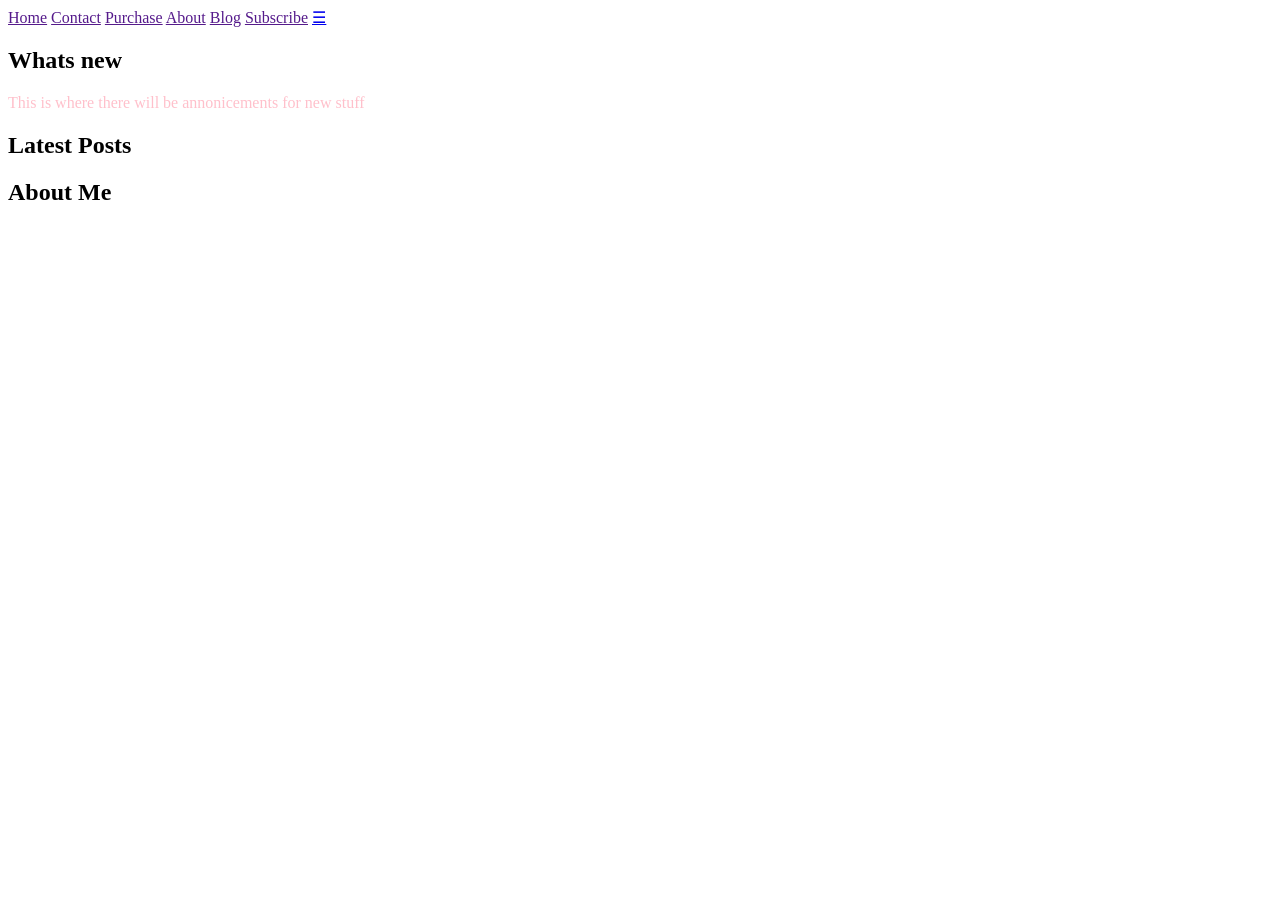
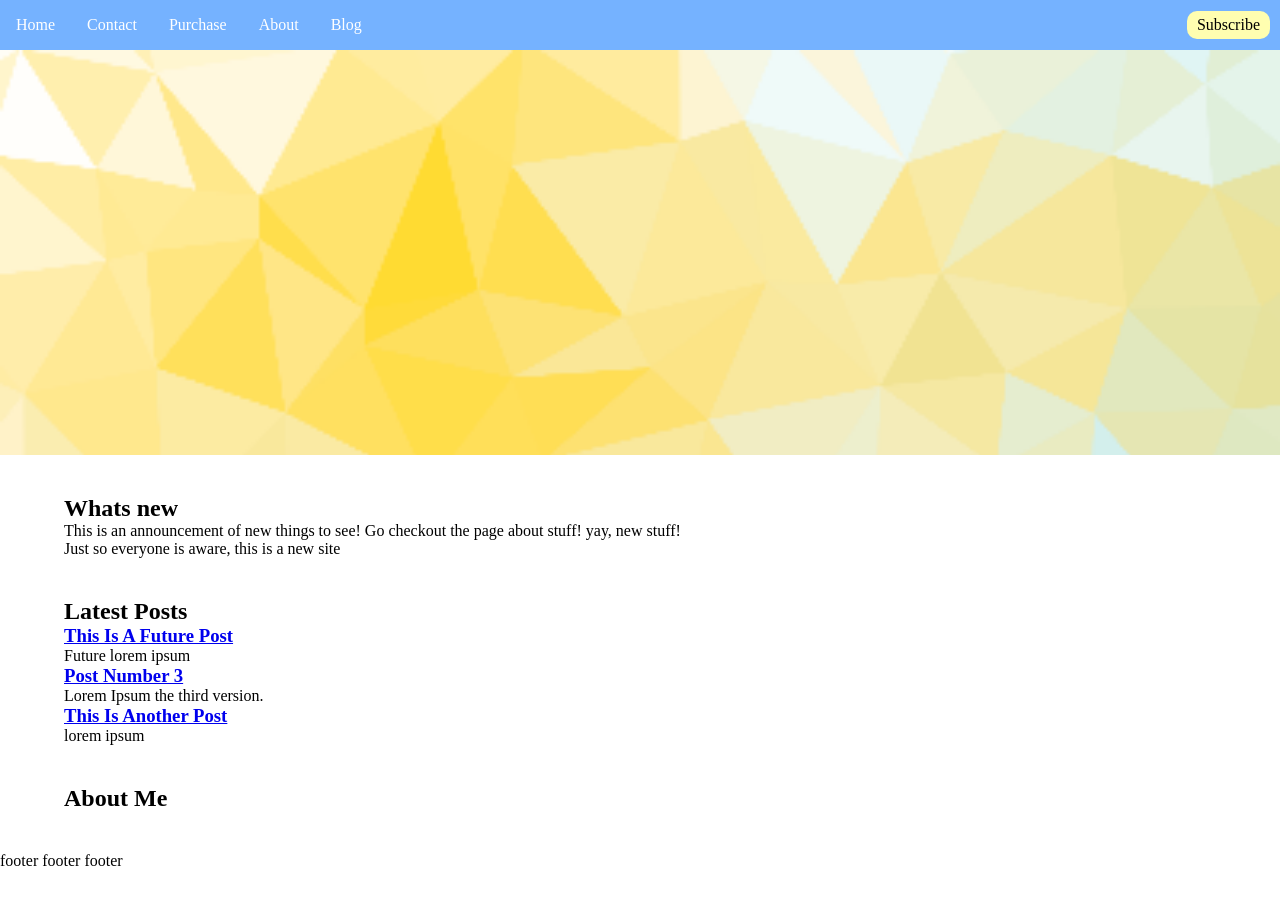
Before and after one commit to nebulis33/linda-blog, a Jekyll site: the page built from index.html, in a window 1280 px wide. Built offline with Jekyll 4.4.1, drawn with Linux system fonts in a browser that asks for light colours.

Commit message:
added a few pages and some styles

```diff
--- a/_includes/footer.html
+++ b/_includes/footer.html
@@ -1,5 +1,5 @@
         <footer>
-
+            footer footer footer
         </footer>
     </body>
 </html>
--- a/_includes/nav.html
+++ b/_includes/nav.html
@@ -19,7 +19,7 @@
 
         <a href="">Purchase</a>
         <a href="">About</a>
-        <a href="">Blog</a>
+        <a href="posts.html">Blog</a>
         <a href="" class="get_started">Subscribe</a>
         <a href="javascript:void(0);" class="icon" onclick="myFunction()">&#9776;</a>
     </div>
--- /dev/null
+++ b/_posts/2020-09-05-this-is-another-post.md
@@ -0,0 +1 @@
+lorem ipsum
--- /dev/null
+++ b/_posts/2020-09-10-post-number-3.md
@@ -0,0 +1 @@
+Lorem Ipsum the third version.
--- /dev/null
+++ b/_posts/2020-10-10-this-is-a-future-post.md
@@ -0,0 +1 @@
+Future lorem ipsum
--- /dev/null
+++ b/_sass/colors.scss
@@ -0,0 +1,11 @@
+//navbar colors
+$nav-background: rgba(117,178,255,1) 100%;
+$nav-links-text: white;
+$nav-links-hover: rgb(77, 151, 241);
+$nav-links-hover-text: white;
+$subscribe-background: #FFFEB0;
+$subscribe-link-text: black;
+$subscribe-link-hover: rgb(204, 201, 15);
+$subscribe-link-hover-text: white;
+$active-page-link: green;
+$active-page-link-text: white;
--- /dev/null
+++ b/_sass/home.scss
@@ -0,0 +1,17 @@
+
+.hero {
+    background-image: url("/assets/hero-image.png");
+    background-size: cover;
+    width: 100vw;
+    height: 45vh;
+}
+
+section {
+    margin: 2.5em 4em;
+}
+
+.whats-new {
+    p {
+        font-size: 16px;
+    }
+}
--- /dev/null
+++ b/_sass/navbar.scss
@@ -0,0 +1,98 @@
+@import "colors.scss";
+
+/* Add background color to the top navigation */
+.topnav {
+    background: $nav-background;
+    overflow: hidden;
+  }
+
+  @media screen and (min-width: 700px) {
+    .topnav {
+      height: 50px;
+      display: flex;
+      align-items: center;
+    }
+  }
+
+  /* Style the links inside the navigation bar */
+  .topnav a {
+    float: left;
+    display: block;
+    color: $nav-links-text;
+    text-align: center;
+    padding: 14px 16px;
+    text-decoration: none;
+    font-size: 1rem;
+  }
+    .get_started {
+      float: right;
+      margin: 0 0 0 auto;
+      background: $subscribe-background;
+      border-radius: 10px;
+    }
+    a.get_started {
+      color: $subscribe-link-text;
+    }
+
+  /* Add an active class to highlight the current page */
+  .active {
+    background-color: $active-page-link;
+    color: $active-page-link-text;
+  }
+
+  /* Hide the link that should open and close the topnav on small screens */
+  .topnav .icon {
+    display: none;
+  }
+
+  /* Dropdown container - needed to position the dropdown content */
+  .dropdown {
+    float: left;
+    overflow: hidden;
+  }
+
+  /* Add a dark background on topnav links and the dropdown button on hover */
+  .topnav a:hover {
+    background-color: $nav-links-hover;
+    color: $nav-links-hover-text;
+  }
+
+  .topnav a.get_started:hover {
+    background-color: $subscribe-link-hover;
+    color: $subscribe-link-hover-text;
+  }
+
+  /* When the screen is less than 600 pixels wide, hide all links, except for the first one ("Home").
+  Show the link that should open and close the topnav (.icon) */
+  @media screen and (max-width: 700px) {
+    .topnav a:not(:first-child) {
+      display: none;
+    }
+    .topnav a.icon {
+      float: right;
+      display: block;
+    }
+  }
+
+  /* The "responsive" class is added to the topnav with JavaScript when the user clicks on the icon.
+  This class makes the topnav look good on small screens (display the links vertically instead of horizontally) */
+  @media screen and (max-width: 700px) {
+    .topnav.responsive {position: relative;}
+    .topnav.responsive a.icon {
+      position: absolute;
+      right: 0;
+      top: 0;
+    }
+    .topnav.responsive a {
+      float: none;
+      display: block;
+      text-align: left;
+    }
+  }
+
+  @media screen and (min-width: 700px) {
+    a.get_started {
+      margin-right: 10px;
+      padding: 5px 10px;
+    }
+  }
--- /dev/null
+++ b/_sass/typography.scss
@@ -0,0 +1,131 @@
+// Modern Scale for Web Typography
+// Ref: http://typecast.com/blog/a-more-modern-scale-for-web-typography
+// -----------------------------------------------------------------------------
+// Mobile
+// -----------------------------------------------------------------------------
+// Elem | Font | Line
+// -----------------------------------------------------------------------------
+// Body | 16px | 20px
+// h1   | 32px | 40px
+// h2   | 26px | 30px
+// h3   | 22px | 25px
+// h4   | 18px | 20px
+// h5   | 16px | 20px
+// h6   | 14px | 17.5
+// BQ   | 20px | 25px
+
+html {
+    font-size: 18px;
+    line-height: 1.5;
+  }
+  body,
+  caption,
+  th, td,
+  input, textarea, select, option,
+  legend, fieldset,
+  h1, h2, h3, h4, h5, h6 {
+    font-size-adjust: 0.5;
+  }
+  body {
+    font-size: 1rem;
+    line-height: 1.5;
+  }
+  h1 {
+    font-size: 2rem;
+    line-height: 1.25;
+  }
+  h2 {
+    font-size: 1.67rem;
+    line-height: 1.15;
+  }
+  h3 {
+    font-size: 1.375rem;
+    line-height: 1.13636364;
+  }
+  h4 {
+    font-size: 1.125rem;
+    line-height: 1.11111111;
+  }
+  h5 {
+    font-size: 1rem;
+    line-height: 1.25;
+  }
+  h6 {
+    font-size: 0.75rem;
+    line-height: 1.25;
+  }
+  blockquote {
+    font-size: 1.25rem;
+    line-height: 1.25;
+  }
+
+  // Large Tablet
+  // -----------------------------------------------------------------------------
+  // Elem | Font | Line
+  // -----------------------------------------------------------------------------
+  // Body | 16px | 22px
+  // h1   | 40px | 45px
+  // h2   | 32px | 40px
+  // h3   | 24px | 30px
+  // h4   | 18px | 22px
+  // h5   | 16px | 22px
+  // h6   | 14px | 19.25px
+  // BQ   | 24px | 33px
+
+  @media (min-width: 650px) {
+    body {
+      font-size: 1.12rem;
+      line-height: 1.5rem;
+    }
+    h1 {
+      font-size: 2.5rem;
+      line-height: 1.125;
+    }
+    h2 {
+      font-size: 2rem;
+      line-height: 1.125;
+    }
+    h3 {
+      font-size: 1.5rem;
+      line-height: 1.25;
+    }
+    h4 {
+      font-size: 1.125rem;
+      line-height: 1.22222222;
+    }
+    h5 {
+      font-size: 1rem;
+      line-height: 1.375;
+    }
+    h6 {
+      font-size: 0.75rem;
+      line-height: 1.203125;
+    }
+    blockquote {
+      font-size: 1.5rem;
+      line-height: 1.375;
+    }
+  }
+
+  // Large Desktop
+  // -----------------------------------------------------------------------------
+  // Elem | Font | Line
+  // -----------------------------------------------------------------------------
+  // h1   | 48px | 50px
+  // h2   | 36px | 45px
+  // h3   | 28px | 35px
+
+  @media (min-width: 900px) {
+    h1 {
+      font-size: 3rem;
+      line-height: 1.05;
+    }
+    h2 {
+      font-size: 2.25rem;
+      line-height: 1.125;
+    }
+    h3 {
+      font-size: 1.75rem;
+      line-height: 1.25;
+    }
+  }
--- a/assets/styles.scss
+++ b/assets/styles.scss
@@ -1,5 +1,10 @@
 ---
 ---
-p {
-    color: pink;
+@import "navbar.scss";
+@import "colors.scss";
+@import "home.scss";
+
+* {
+    margin: 0;
+    padding: 0;
 }
--- a/index.html
+++ b/index.html
@@ -3,19 +3,25 @@ title: Home
 layout: default
 ---
 
-<section class="hero">
+<div class="hero">
     <!-- <img src="assets/hero.png" alt="Hero image">  https://developer.mozilla.org/en-US/docs/Learn/HTML/Multimedia_and_embedding/Responsive_images after css is written-->
-</section>
+</div>
 
 <section class="whats-new">
     <h2>Whats new</h2>
-    <p>This is where there will be annonicements for new stuff</p>
+    <p>This is an announcement of new things to see! Go checkout the page about stuff! yay, new stuff!</p>
+    <p>Just so everyone is aware, this is a new site</p>
 </section>
 
 
 <section class="latest">
     <h2>Latest Posts</h2>
-    {% include new_posts.html %}
+    {% for post in site.posts limit: 3 %}
+        <article class="post_preview">
+            <h3><a href="{{ post.url }}">{{ post.title }}</a></h3>
+            <p>{{ post.excerpt }}</p>
+        </article>
+    {% endfor %}
 </section>
 
 <section class="about">
```
Also changed, not shown: posts.html (added, +13 -0 lines), assets/hero-image.png (added).
